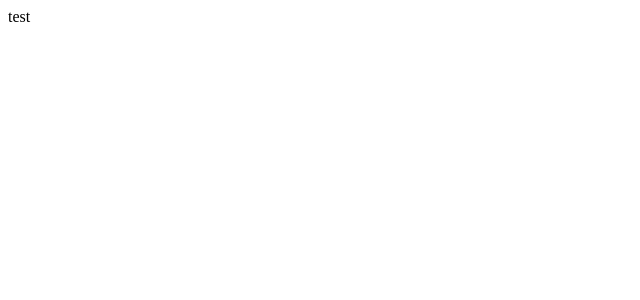
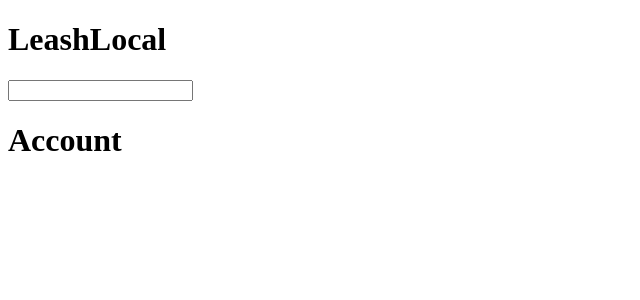
Before and after one commit to DanielPichette/DevCodeCampCapstone-FE-REACT, a React (Create React App) app in the folder capstonefrontend/: page / in a window 1280 px wide. Shown: the top 300 px of the page, without its empty margins (0-640 px from the left). Built offline with nearby package versions, Linux system fonts and the light colour scheme.

Commit message:
added basic feilds/content structure for the header component

```diff
--- a/capstonefrontend/src/components/Header/header.jsx
+++ b/capstonefrontend/src/components/Header/header.jsx
@@ -6,7 +6,23 @@
      }
     render() {
         return (
-            <div>test</div>
+            <div className='HeaderWrapper'>
+
+                <div className='HeaderLogo'>
+                    <h1>LeashLocal</h1>
+                </div>
+
+                <div className='HeaderSearch'>
+                    <form>
+                        <input type="text" name="searchbar" className='SearchBar' />
+                    </form>
+                </div>
+
+                <div className='HeaderAccount'>
+                    <h1>Account</h1>
+
+                </div>
+            </div>
          );
     }
 }
```
